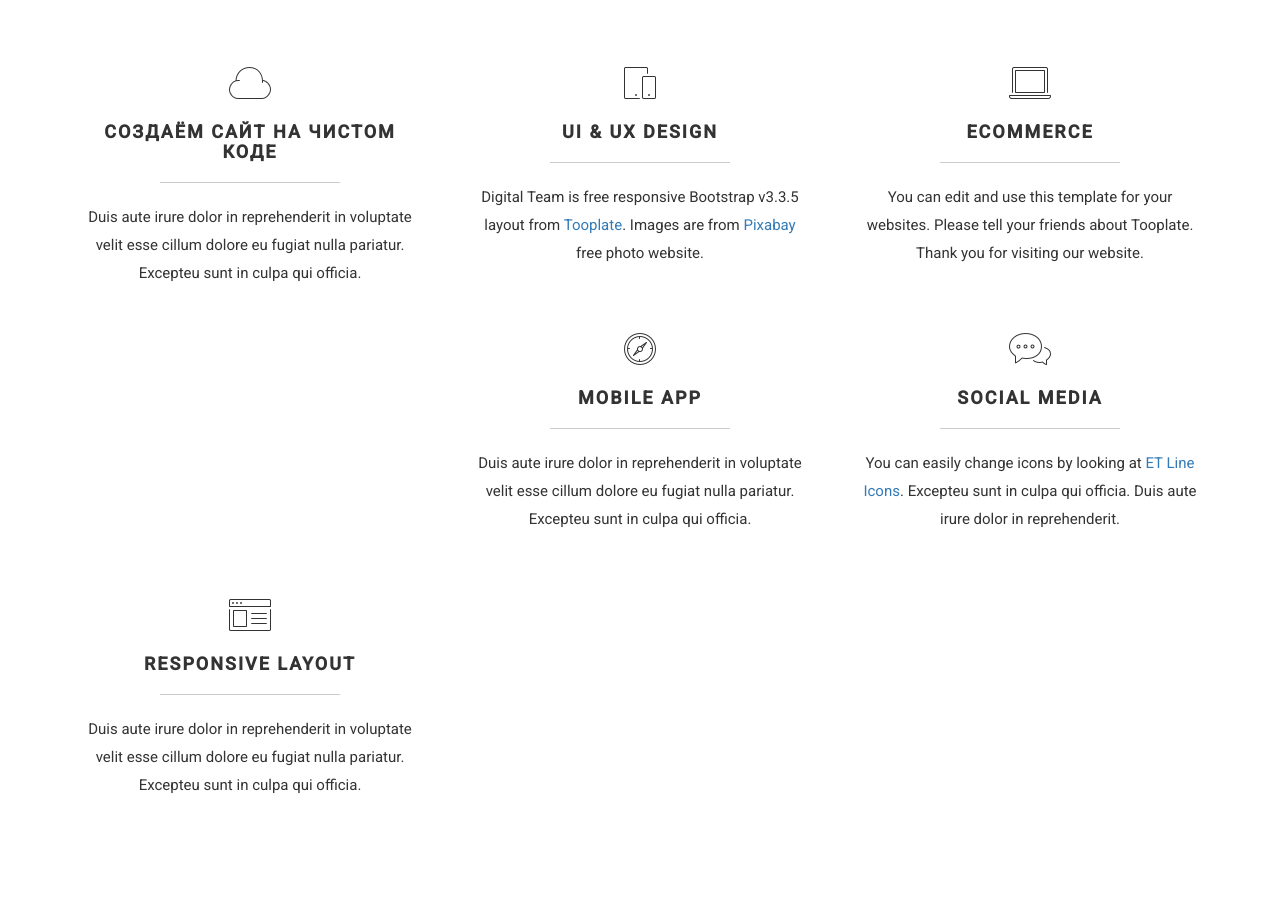
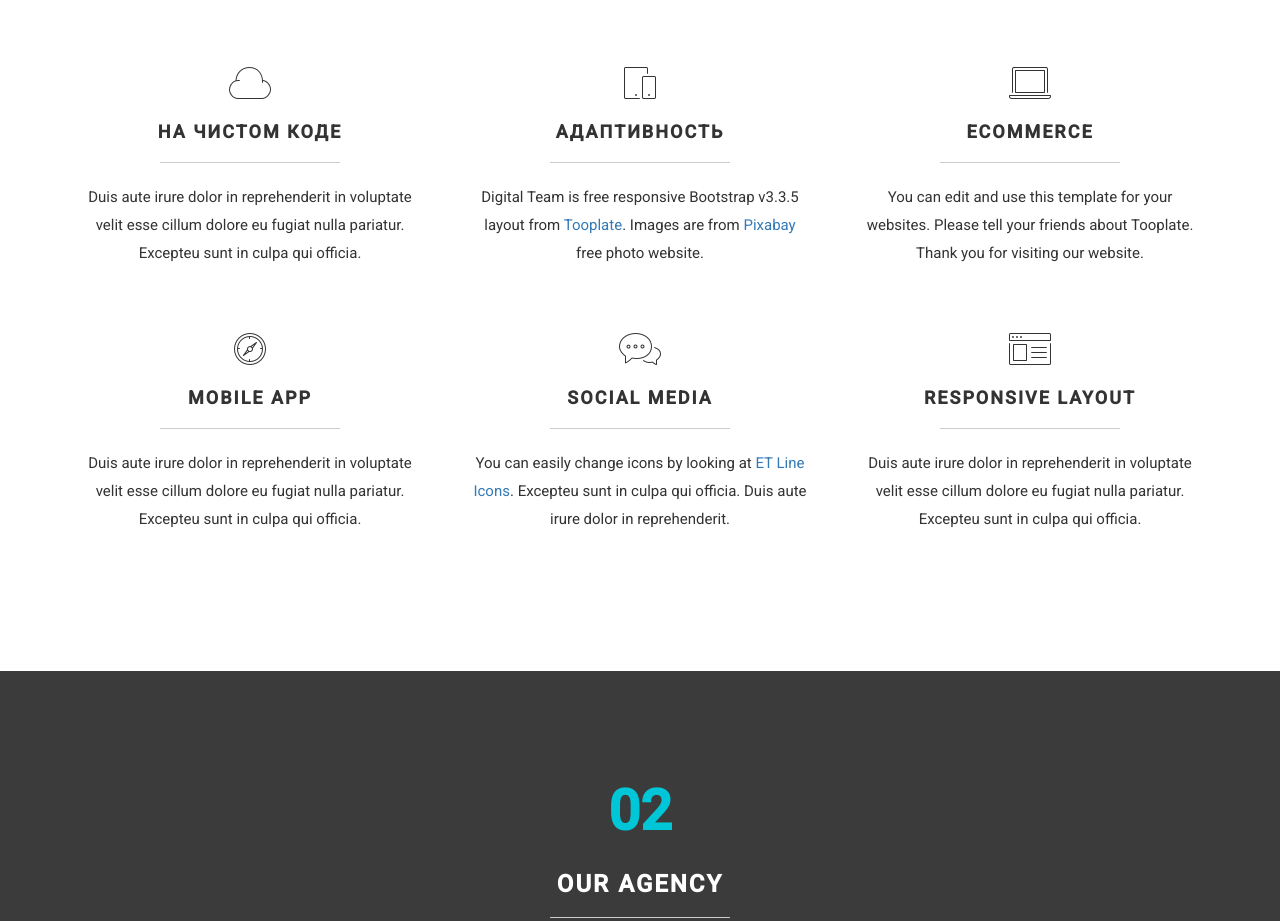
Before and after one commit to alievparvis/usluga, a plain HTML site: page index.html in a window 1280 px wide. Shown: the part 1060-1981 px from the top of the page. Drawn offline with Linux system fonts and the light colour scheme.

Commit message:
Изменение в код

```diff
--- a/index.html
+++ b/index.html
@@ -99,13 +99,13 @@ http://www.tooplate.com/view/2075-digital-team
 			</div>
 			<div class="col-lg-4 col-md-4 col-sm-4 wow fadeInUp" data-wow-delay="0.6s">
 				<i class="icon-cloud medium-icon"></i>
-					<h3>СОЗДАЁМ САЙТ НА ЧИСТОМ КОДЕ</h3>
+					<h3>НА ЧИСТОМ КОДЕ</h3>
 					<hr>
 					<p>Duis aute irure dolor in reprehenderit in voluptate velit esse cillum dolore eu fugiat nulla pariatur. Excepteu sunt in culpa qui officia.</p>
 			</div>
 			<div class="col-lg-4 col-md-4 col-sm-4 wow fadeInUp" data-wow-delay="0.9s">
 				<i class="icon-mobile medium-icon"></i>
-					<h3>UI &amp; UX DESIGN</h3>
+					<h3>АДАПТИВНОСТЬ</h3>
 					<hr>
 					<p>Digital Team is free responsive Bootstrap v3.3.5 layout from <a rel="nofollow" href="http://www.tooplate.com" target="_parent">Tooplate</a>. Images are from <a rel="nofollow" href="http://pixabay.com" target="_parent">Pixabay</a> free photo website.</p>
 			</div>
```
